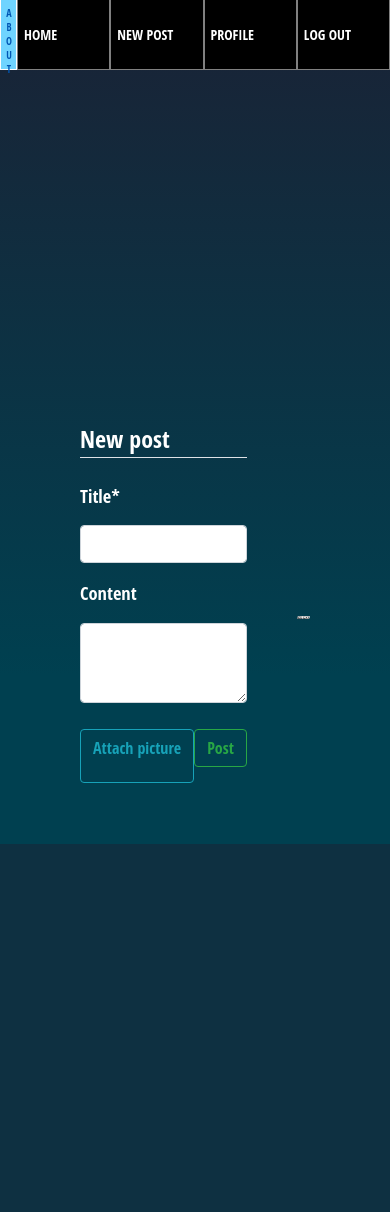
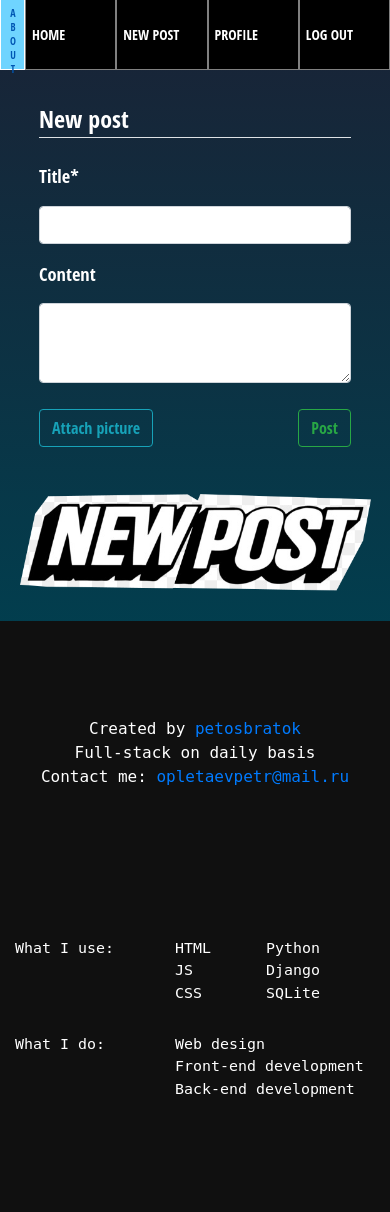
Before and after one commit to psbtok/meme-dozer, a Django app: page /post/new/ in a window 390 px wide. Before the commit the page ends 844 px from the top, so only its background shows below. Run offline with Django 3.2, Linux system fonts and the light colour scheme; a user stored in the database is signed in; some libraries are stand-ins or nearby versions.

Commit message:
UPDATES!

```diff
--- a/blog/static/blog/media.css
+++ b/blog/static/blog/media.css
@@ -17,6 +17,18 @@
   nav{
     margin: 0 !important;
   }
+  footer{
+    flex-direction: column;
+    min-height: 50vh;
+  }
+  .created-by, .flexing-container{
+    align-items: center;
+    justify-content: space-around;
+    padding: 0px 30px;
+  }
+  .technologies{
+    margin-right: 0px !important;
+  }
 }
 
 @media (max-width: 650px) {
@@ -34,8 +46,43 @@
     padding-left: 6px;
     font-size: 14px;
   }
-  .about-li{}
-  footer{
-    display: none;
+  .menu li #about-btn{
+    width: 30px !important;
+  }
+  .grid{
+    margin: 15px !important;
   }
 }
+
+@media (max-width: 400px) {
+  footer{
+    min-height: 70vh;
+  }
+  .flexing-container{
+    flex-direction: column;
+    padding: 0 15px;
+  }
+  .technologies, .can-do{
+    width: 100%;
+    display: flex;
+    justify-content: space-between;
+  }
+  .created-by{
+    text-align: center;
+  }
+  .technologies p, .can-do p{
+    padding-right: 10px;
+    width: 34%;
+  }
+  .technologies ul{
+    width: 100%;
+    columns: 2;
+    height: 80px;
+    display: flex;
+    flex-direction: column;
+    flex-wrap: wrap;
+  }
+  .flexing-container ul{
+    width: 200px;
+  }
+}
--- /dev/null
+++ b/blog/static/blog/post-form-media.css
@@ -0,0 +1,34 @@
+@media (max-width: 1101px) {
+  .content-section{
+    flex-direction: column;
+    justify-content: center;
+    width: 100%;
+    align-items: center;
+    margin-left: 0;
+  }
+  form{
+    margin-right: 0;
+    max-width: 60vw
+  }
+  .img-container{
+    width: 60vw;
+  }
+  img{
+    max-width: 60vw;
+  }
+  .btn-outline-info{
+    height: 38px !important;
+  }
+}
+
+@media (max-width: 800px) {
+  form{
+    max-width: 80vw
+  }
+  .img-container{
+    width: 80vw;
+  }
+  img{
+    max-width: 90vw;
+  }
+}
--- a/blog/static/blog/post_create.css
+++ b/blog/static/blog/post_create.css
@@ -12,6 +12,9 @@ textarea{
 }
 header ul a{
   border-bottom: 1px solid grey;
+}
+.btn{
+  height: 38px !important;
 }
 .content-section{
   margin: 30px 80px;
--- a/blog/static/blog/profile.css
+++ b/blog/static/blog/profile.css
@@ -31,6 +31,9 @@ form{
   height: 200px;
   width: 200px;
 }
+.btn-outline-info{
+  height: 38px !important;
+}
 .clearablefileinput{
     display: none;
 }
--- a/blog/static/blog/style.css
+++ b/blog/static/blog/style.css
@@ -1,9 +1,10 @@
- main{
+main{
   padding: 0;
   margin: 0;
   padding-top: 1px;
   width: 100%;
   color: #EEE;
+  background-attachment: fixed;
 }
 header{
   box-sizing: border-box;
@@ -160,15 +161,22 @@ header .logo-container{
 }
 
 /* Non-grid specific CSS */
+html{
+  background: rgb(0,64,80);
+  background-image: linear-gradient(0deg, rgba(0,64,80,1) 20%, rgba(26,34,53,1) 100%);
+  background-attachment: fixed;
+}
 body {
   display: flex;
   flex-direction: column;
   justify-content: space-between;
   min-height: 100vh;
+  opacity: 1;
   color: #374046;
   color: #ddd;
-  background: linear-gradient(180deg, rgba(26, 34, 53, 1) 0%, #004050 80%);
-  background-attachment: fixed;
+  /* background-color: #004050; */
+  /* background-image: linear-gradient(180deg, rgba(26, 34, 53, 1) 0%, #004050 80%); */
+  background-color: rgba(0,0,0,0);
   font-family: 'Open Sans Condensed', sans-serif;
   font-size: 1.15em;
   text-rendering: optimizeLegibility;
--- a/blog/templates/blog/home.html
+++ b/blog/templates/blog/home.html
@@ -1,8 +1,8 @@
 {% extends "blog/base.html" %}
 {% load static %}
 {% block content %}
-  <div class="grid infinite-container">
-  <!-- <div class="grid"> -->
+  <!-- <div class="grid infinite-container"> -->
+  <div class="grid">
     {% for post in posts %}
       {% if post.post_pic %}
         <div class="item photo infinite-item">
--- a/blog/templates/blog/post_form.html
+++ b/blog/templates/blog/post_form.html
@@ -1,6 +1,10 @@
 {% extends "blog/base.html" %}
 {% load crispy_forms_tags %}
 {% load static %}
+{% block links %}
+<link rel="stylesheet" type="text/css" href="{% static 'blog/post_create.css' %}">
+<link rel="stylesheet" type="text/css" href="{% static 'blog/post-form-media.css' %}">
+{% endblock links %}
 {% block content %}
   <div class="content-section">
       <form method="post" enctype="multipart/form-data">
@@ -24,5 +28,4 @@
         <img src="/media/other_media/new_post.png" id="output">
       </div>
   </div>
-  <link rel="stylesheet" type="text/css" href="{% static 'blog/post_create.css' %}">
 {% endblock content %}
--- a/django_project/settings.py
+++ b/django_project/settings.py
@@ -25,7 +25,7 @@ SECRET_KEY = '4hsey2s&v-qwx)r6nwhr436)zrd%rd7!3nm^3#0we0r+rq4n-='
 # SECURITY WARNING: don't run with debug turned on in production!
 DEBUG = True
 
-ALLOWED_HOSTS = []
+ALLOWED_HOSTS = ['*', 'peteropletaev.pythonanywhere.com']
 
 
 # Application definition
--- a/django_project/urls.py
+++ b/django_project/urls.py
@@ -1,11 +1,11 @@
 from django.contrib import admin
 from django.contrib.auth import views as auth_views
 from django.urls import path, include
+from django.conf.urls import url
 from users import views as user_views
 from django.conf import settings
 from django.conf.urls.static import static
-
-
+from django.views.static import serve
 
 urlpatterns = [
     path('admin/', admin.site.urls),
@@ -34,6 +34,8 @@ urlpatterns = [
             template_name='users/password_reset_complete.html'),
             name='password_reset_complete'),
     path('', include('blog.urls')),
+    url(r'^media/(?P<path>.*)$', serve,{'document_root': settings.MEDIA_ROOT}),
+    url(r'^static/(?P<path>.*)$', serve,{'document_root': settings.STATIC_ROOT}),
 ]
 
 if settings.DEBUG:
--- a/users/templates/users/profile.html
+++ b/users/templates/users/profile.html
@@ -1,6 +1,10 @@
 {% extends "blog/base.html" %}
 {% load crispy_forms_tags %}
 {% load static %}
+{% block links%}
+  <link rel="stylesheet" type="text/css" href="{% static 'blog/profile.css' %}">
+  <link rel="stylesheet" type="text/css" href="{% static 'blog/profile-media.css' %}">
+{% endblock links %}
 {% block content %}
   <div class="content-section">
     <div class="media">
@@ -28,5 +32,4 @@
         </fieldset>
     </form>
 </div>
-<link rel="stylesheet" type="text/css" href="{% static 'blog/profile.css' %}">
 {% endblock content %}
```
Also changed, not shown: blog/static/blog/profile-media.css (added, +13 -0 lines), db.sqlite3, media/post_pics/Screenshot_20220408-002246.jpg (added), media/profile_pics/Screenshot_20220408-002246.jpg (added), 1 other file.
